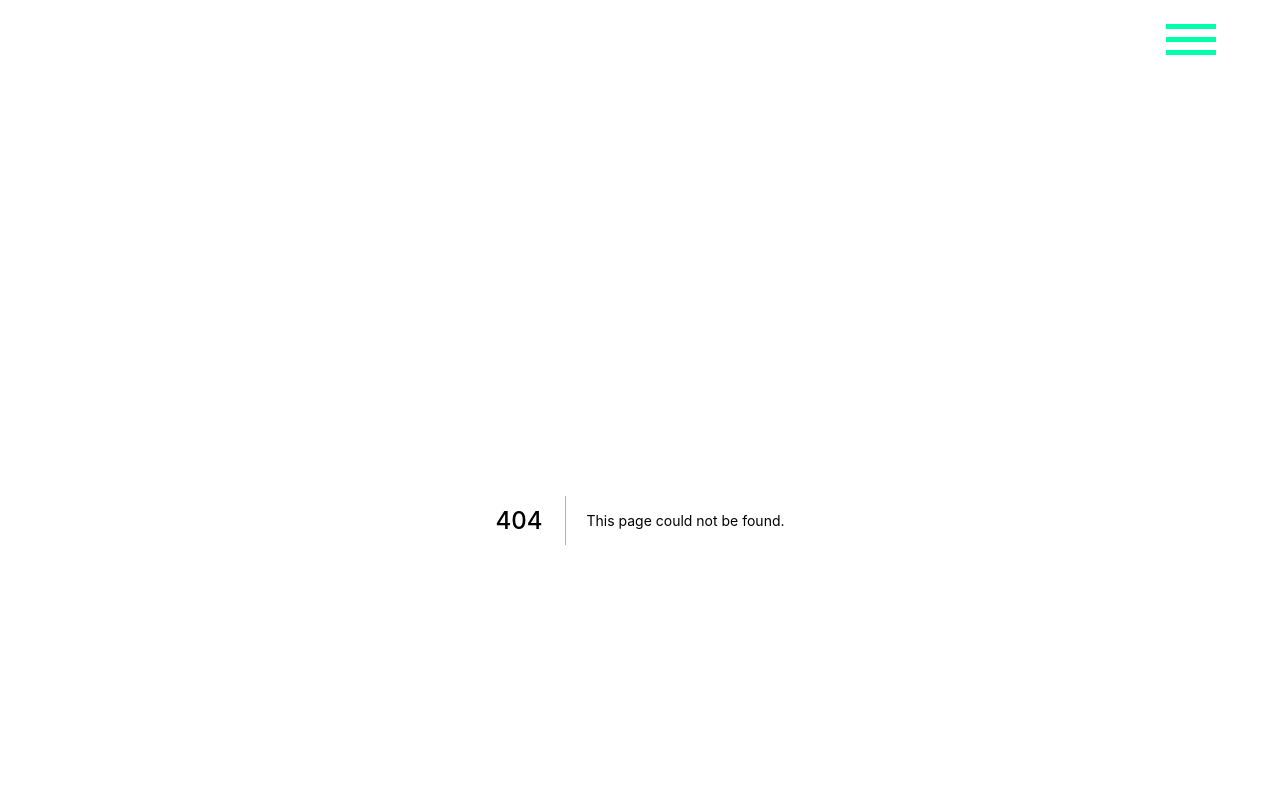
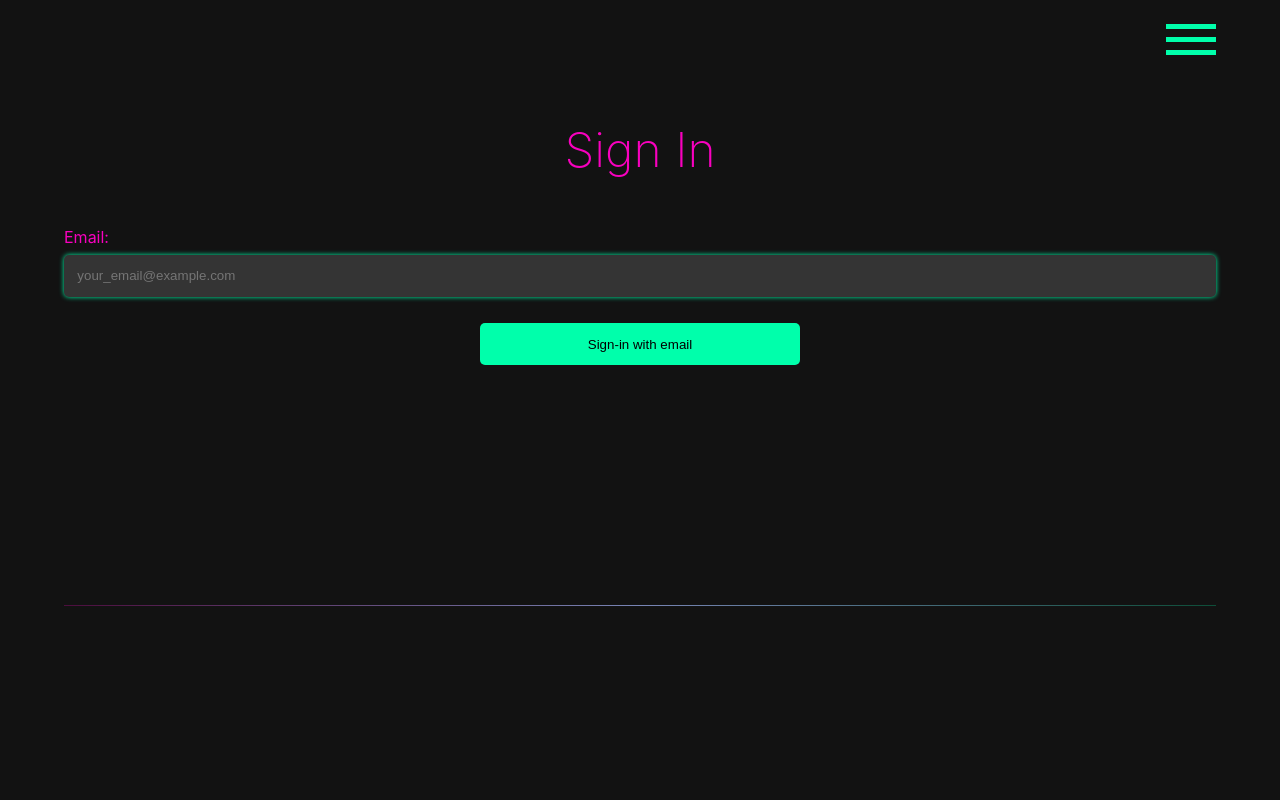
Before and after one commit to jpagtama/finflexi, a Next.js app: page /signin in a window 1280 px wide. Before the commit this address had no page. Shown: the top 800 px of the page. Built offline with nearby package versions, Linux system fonts and the light colour scheme; no server answers.

Commit message:
Add SignIn component

```diff
--- /dev/null
+++ b/pages/signin.tsx
@@ -0,0 +1,68 @@
+import React, { useState, useRef, useEffect } from 'react'
+import { useSession, signIn } from 'next-auth/react'
+import { useRouter } from 'next/router'
+import Input from '@components/UI/Input'
+import Button from '@components/UI/Button'
+import Loading from '@components/UI/Loading'
+import * as EmailValidator from 'email-validator'
+import styles from '@styles/Signin.module.css'
+
+const SignIn = () => {
+    const { data: session, status } = useSession()
+    const router = useRouter()
+    // console.log('router.asPath >>', router.asPath)
+
+    const [email, setEmail] = useState('')
+    const [error, setError] = useState(false)
+    const [errorMessage, setErrorMessage] = useState('')
+    const [emailSent, setEmailSent] = useState(true)
+    const emailRef = useRef<HTMLInputElement>(null)
+
+    useEffect(() => { emailRef.current?.focus() }, [])
+    useEffect(() => {
+        if (status === 'authenticated') {
+            setTimeout(() => {
+                router.push('/')
+            }, 2000)
+        }
+    }, [status])
+
+    const emailChangeHandler = (e: React.ChangeEvent<HTMLInputElement>) => setEmail(e.target.value)
+    const submitHandler = async (e: React.FormEvent) => {
+        e.preventDefault()
+        const isValid = EmailValidator.validate(email)
+        if (isValid) {
+            const res = await signIn('email', { email: email })
+            if (res?.error) {
+                setError(true)
+                setErrorMessage('Please use a valid email')
+            }
+        } else {
+            setError(true)
+            setErrorMessage('Please use a valid email')
+        }
+    }
+    const buttonClickHandler = (e: React.MouseEvent<HTMLButtonElement>) => {
+        e.preventDefault()
+        submitHandler(e)
+    }
+    const renderSignInForm = () => {
+        return (
+            <form className={styles.form} onSubmit={submitHandler}>
+                <label htmlFor='email'>Email:</label>
+                <Input ref={emailRef} id='email' value={email} type='email' changeHandler={emailChangeHandler} placeholder='your_email@example.com' />
+                {error && <span style={{ color: 'var(--error)' }}>{errorMessage}</span>}
+                <Button onClick={buttonClickHandler} label='Sign-in with email' />
+            </form>
+        )
+    }
+
+    return (
+        <div className={styles.signupContainer}>
+            <h1>{status === 'authenticated' ? 'You are signed in' : 'Sign In'}</h1>
+            {status !== 'authenticated' ? renderSignInForm() : <Loading />}
+        </div>
+    )
+}
+
+export default SignIn
--- /dev/null
+++ b/styles/Signin.module.css
@@ -0,0 +1,31 @@
+.signupContainer {
+    display: flex;
+    flex-direction: column;
+    align-items: center;
+    width: 100%;
+}
+
+.signupContainer h1 {
+    font-weight: 200;
+    margin-bottom: 1em;
+}
+
+.form {
+    width: 90vw;
+    display: flex;
+    flex-direction: column;
+    gap: 10;
+}
+
+.form>input {
+    margin-bottom: 2em;
+}
+
+.form>label {
+    margin-bottom: 0.5em;
+}
+
+.form>button {
+    align-self: center;
+    width: 25vw;
+}
```
